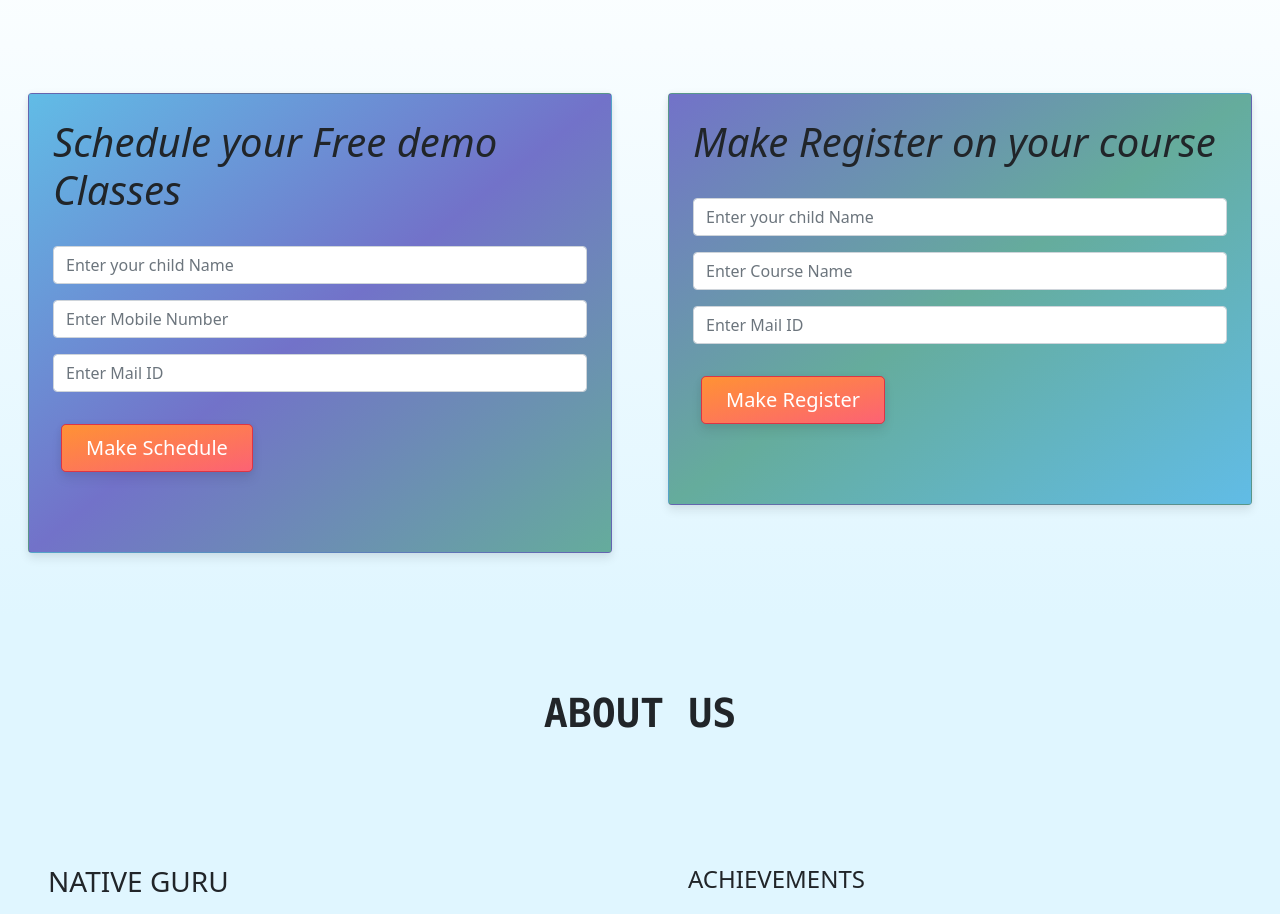
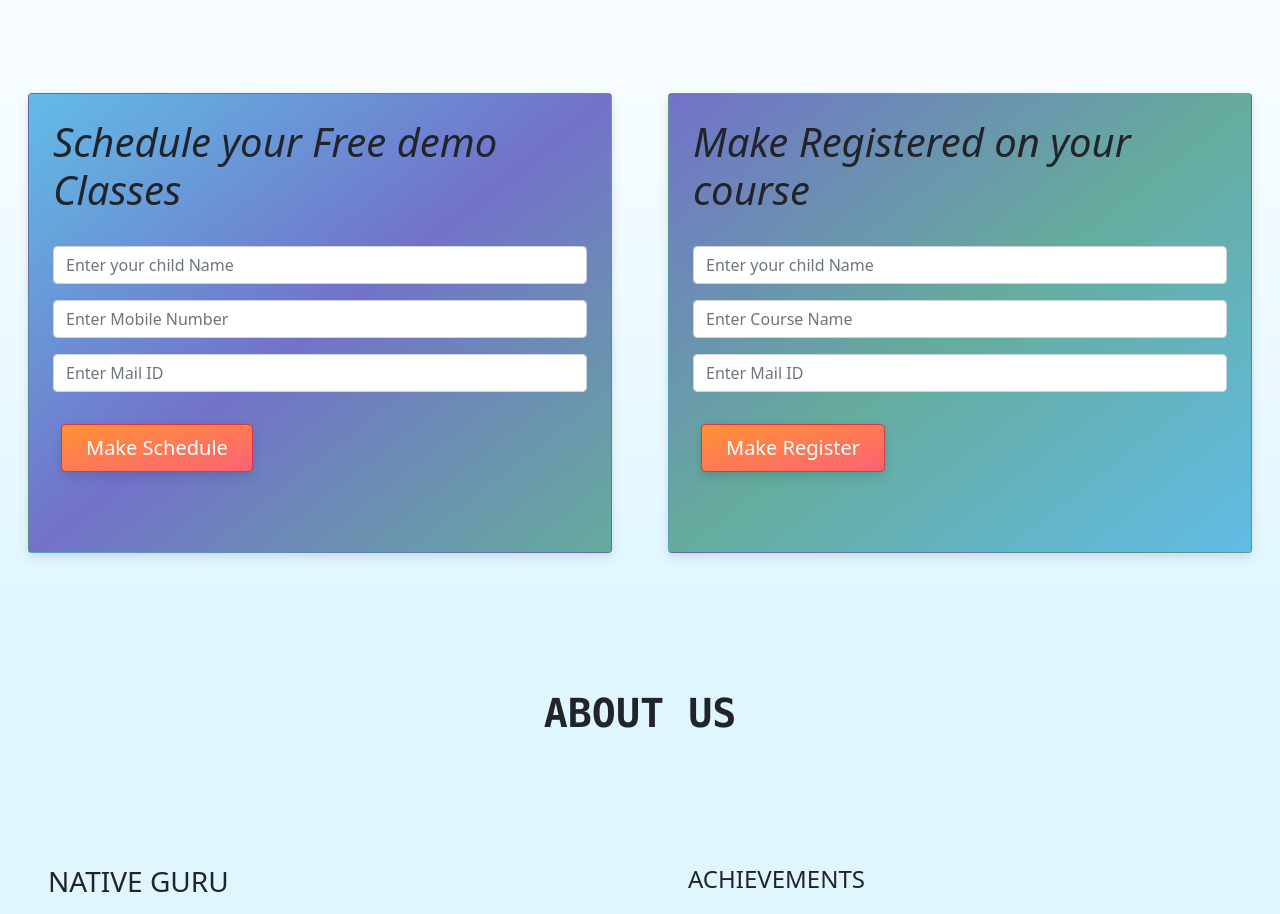
Before and after one commit to JANARTHANAN-T/Kid-Learning-Platform, a plain HTML site: page index.html in a window 1280 px wide. Shown: the part 2152-3066 px from the top of the page. Drawn offline with nearby package versions, Linux system fonts and the light colour scheme; a web font is replaced by a local one.

Commit message:
Update index.html

```diff
--- a/index.html
+++ b/index.html
@@ -232,7 +232,7 @@
             <div class="col-lg-6">
                 <div class="card m-3" style="background-image: linear-gradient(to bottom right,rgb(114, 114, 201),rgb(101, 172, 156),rgb(97, 188, 230));">
             <div class="container pb-5">
-                <h1 class="py-4"><i  id="message-box"> Make Register on your course</i></h1>
+                <h1 class="py-4"><i  id="message-box"> Make Registered on your course</i></h1>
 
             <form>
                 <div class="mb-3">
```
